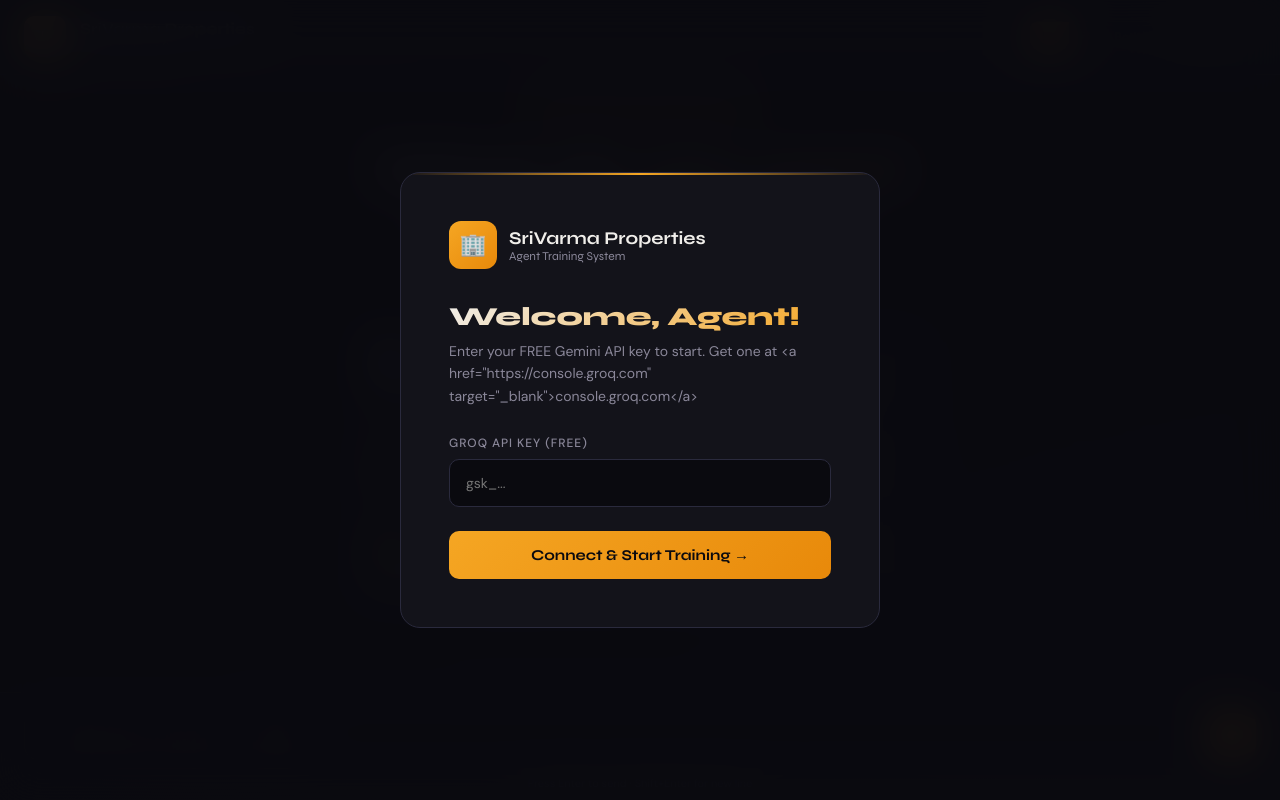
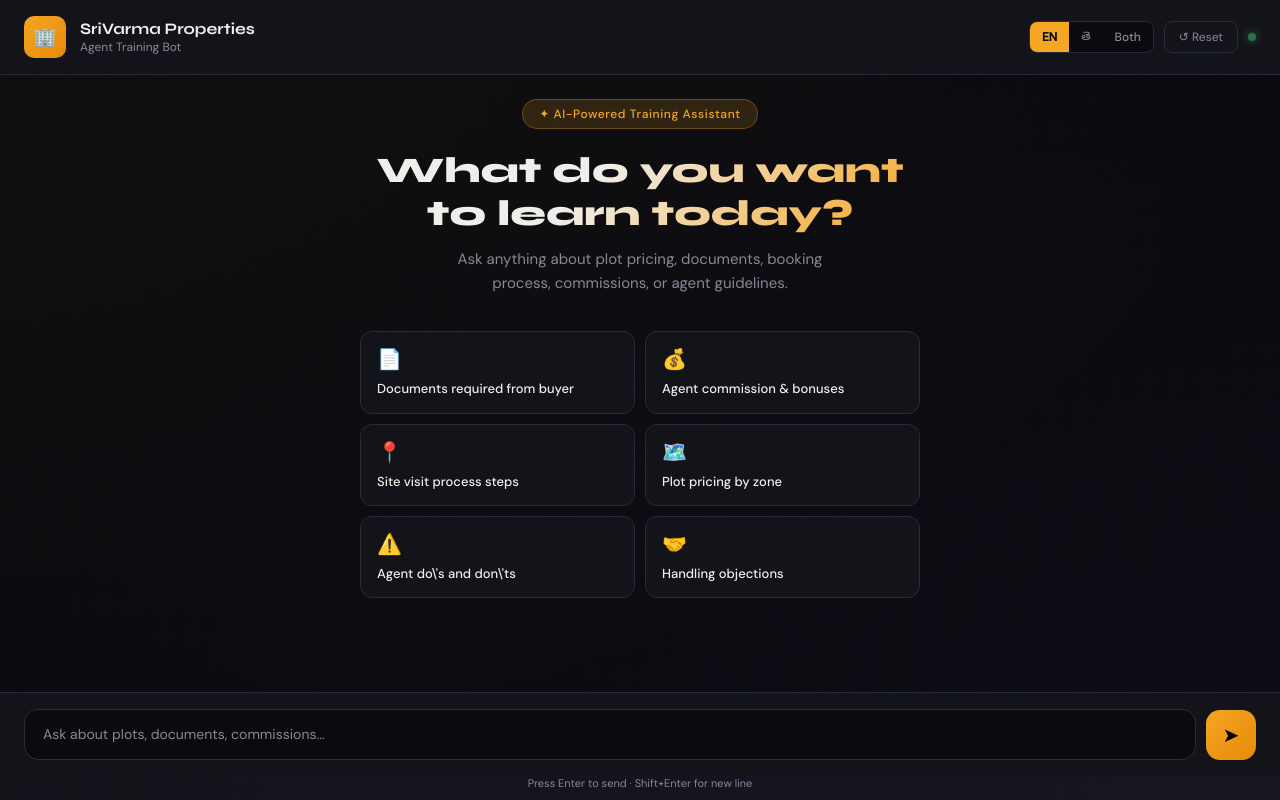
Before and after one commit to kbhargavasai2468-cyber/agent-training-bot, a Flask app: page / in a window 1280 px wide. Run offline with Flask 3, Linux system fonts and the light colour scheme.

Commit message:
Remove setup overlay from HTML

```diff
--- a/templates/index.html
+++ b/templates/index.html
@@ -528,26 +528,6 @@
 </head>
 <body>
 
-<!-- SETUP OVERLAY -->
-<div id="setup-overlay">
-  <div class="setup-card">
-    <div class="setup-logo">
-      <div class="icon">🏢</div>
-      <div class="brand">
-        <div class="main">SriVarma Properties</div>
-        <div class="sub">Agent Training System</div>
-      </div>
-    </div>
-    <h2>Welcome, Agent!</h2>
-    <p>Enter your FREE Gemini API key to start. Get one at &lt;a href="https://console.groq.com" target="_blank"&gt;console.groq.com&lt;/a&gt;
-    <div class="input-group">
-      <label>GROQ API KEY (FREE)</label>
-      <input type="password" id="api-key-input" placeholder="gsk_..." autocomplete="off">
-    </div>
-    <button class="btn-primary" id="connect-btn" onclick="connectAPI()">Connect & Start Training →</button>
-    <div class="setup-error" id="setup-error"></div>
-  </div>
-</div>
 
 <!-- HEADER -->
 <header>
```
